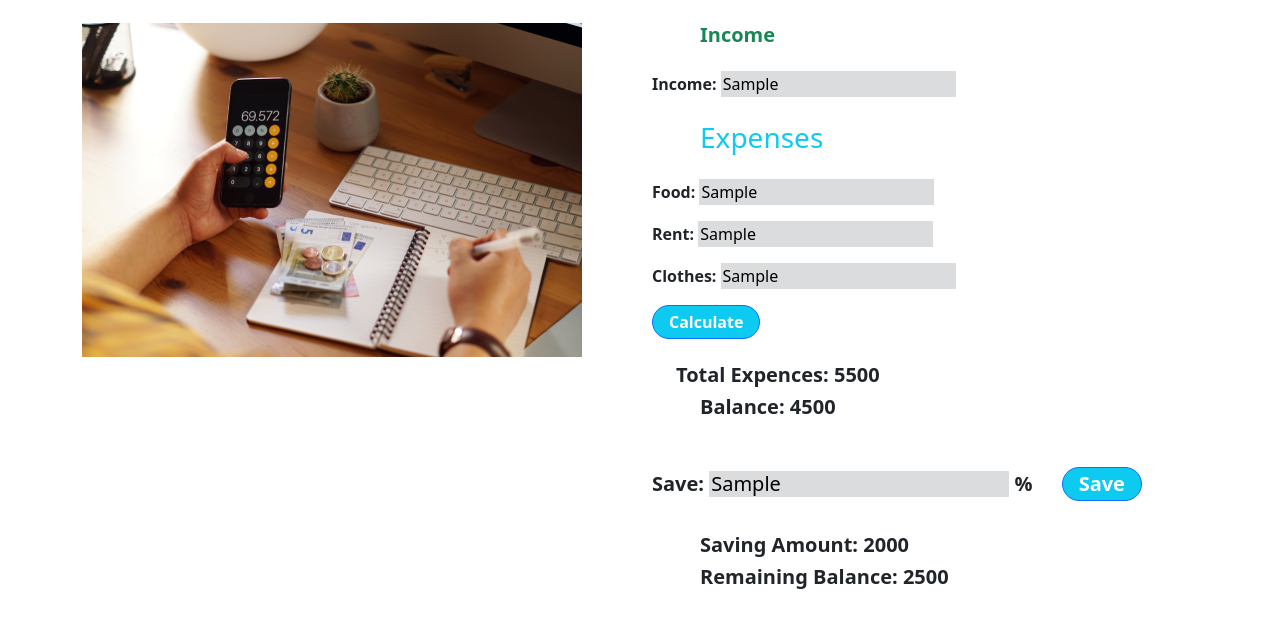
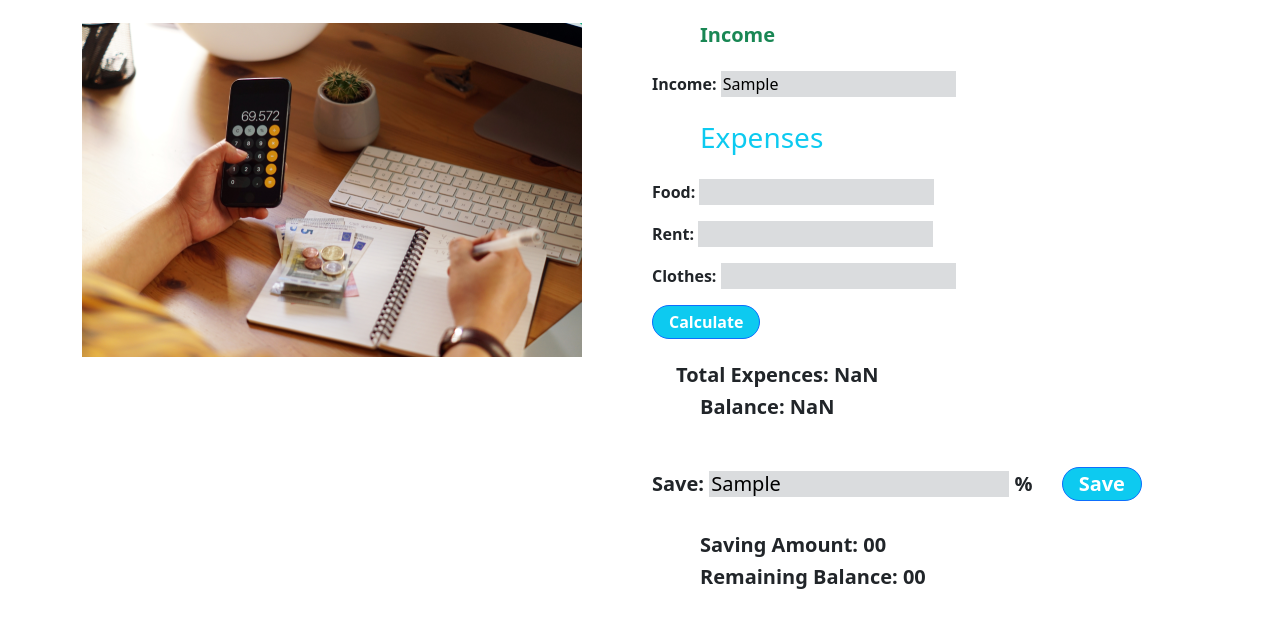
Before and after one commit to Darudul/money-master, a plain HTML site: page money master/index.html in a window 1280 px wide. Both pictures are taken after typing "Sample", "Sample", "Sample", "Sample", "Sample" into the empty fields and a click on the button "Calculate". Shown: the part 97-724 px from the top of the page. Drawn offline with nearby package versions, Linux system fonts and the light colour scheme.

Commit message:
added function

```diff
--- a/money master/index.html
+++ b/money master/index.html
@@ -28,25 +28,25 @@
           <div class="col-12 col-lg-6">
             <!-- income section start -->
             <h5 class="mb-4 ms-5 text= fw-bold text-success ">Income</h5>
-           <p class="fw-bold mb-4"> Income: <input type="text" class="border-0 bg-secondary bg-opacity-25"></p>
+           <p class="fw-bold mb-4"> Income: <input id="income" type="text" class="border-0 bg-secondary bg-opacity-25"></p>
            <!-- income section end -->
            <!-- expenses section start -->
            <h3 class="ms-5 mb-4 text-info">Expenses</h3>
-           <p class="fw-bold"> Food: <input type="text" class="border-0 bg-secondary bg-opacity-25"></p>
-           <p class="fw-bold"> Rent: <input type="text" class="border-0 bg-secondary bg-opacity-25"></p>
-           <p class="fw-bold"> Clothes: <input type="text" class="border-0 bg-secondary bg-opacity-25"></p>
+           <p class="fw-bold"> Food: <input id="food-input" type="text" class="border-0 bg-secondary bg-opacity-25"></p>
+           <p class="fw-bold"> Rent: <input id="rent-input" type="text" class="border-0 bg-secondary bg-opacity-25"></p>
+           <p class="fw-bold"> Clothes: <input id="clothes-input" type="text" class="border-0 bg-secondary bg-opacity-25"></p>
         <!-- expenses section end -->
         <!-- calculate button -->
-          <button class="bg-info text-white fw-bold border border-primary rounded-pill  px-3 py-1 mb-4">Calculate</button>
+          <button id="calculate-btn" class="bg-info text-white fw-bold border border-primary rounded-pill  px-3 py-1 mb-4">Calculate</button>
           <!-- calculate button end -->
           <!-- calculate total expenses and balance -->
-          <h5 class="fw-bold ms-4">Total Expences: <span id="total-expense"> 5500</span></h5>
-              <h5 class="fw-bold ms-5 mb-5">Balance: <span id="balance">4500</span></h5>
+          <h5 class="fw-bold ms-4">Total Expences: <span id="total-expenses">00</span></h5>
+              <h5 class="fw-bold ms-5 mb-5">Balance: <span id="balance">00</span></h5>
               <!-- calculate total expenses and end -->
               <!-- calculate saving amount and remaining balance -->
-              <h5 class="fw-bold">Save: <input id="total-price" class="border-0 bg-secondary bg-opacity-25"> % <button class="bg-info text-white fw-bold border border-primary rounded-pill px-3 py-1 mb-4 ms-4">Save</button></h5>
-          <h5 class="fw-bold ms-5">Saving Amount: <span>2000</span></h5>
-          <h5 class="fw-bold ms-5">Remaining Balance: <span>2500</span></h5>
+              <h5 class="fw-bold">Save: <input id="save-input" class="border-0 bg-secondary bg-opacity-25"> % <button id="save-btn" class="bg-info text-white fw-bold border border-primary rounded-pill px-3 py-1 mb-4 ms-4">Save</button></h5>
+          <h5 class="fw-bold ms-5">Saving Amount: <span id="saving-amount">00</span></h5>
+          <h5 class="fw-bold ms-5">Remaining Balance: <span id="remaining-balance">00</span></h5>
             <!-- calculate saving amount and remaining balance end -->
           </div>
           </div>
--- a/money master/script.js
+++ b/money master/script.js
@@ -0,0 +1,65 @@
+// function getInputValue(){
+//   const foodInput = document.getElementById("food-input");
+//   const foodInputText = parseFloat(foodInput.value);
+// }
+
+
+
+document.getElementById("calculate-btn").addEventListener("click", function () {
+  // console.log("test");
+  const foodInput = document.getElementById("food-input");
+  const foodInputText = parseFloat(foodInput.value);
+  // console.log(foodInputText);
+  const rentInput = document.getElementById("rent-input");
+  const rentInputText = parseFloat(rentInput.value);
+  // console.log(rentInputText);
+  const clothesInput = document.getElementById("clothes-input");
+  const clothesInputText = parseFloat(clothesInput.value);
+  // console.log(clothesInputText);
+
+  const totalExpenses = document.getElementById("total-expenses");
+  const totalExpensesText = parseFloat(totalExpenses.innerText);
+  // console.log(totalExpensesText);
+  const previousTotalExpencesAmount =
+    foodInputText + rentInputText + clothesInputText;
+  const totalExpencesAmount = previousTotalExpencesAmount + totalExpensesText;
+  totalExpenses.innerText = totalExpencesAmount;
+
+  const income = document.getElementById("income");
+  const incomeAmount = parseFloat(income.value);
+  const balance = document.getElementById("balance");
+  const balanceText = parseFloat(balance.innerText);
+  const balanceAmount = incomeAmount - totalExpencesAmount;
+  const balanceTotalAmount = balanceText + balanceAmount;
+  balance.innerText = balanceTotalAmount;
+  foodInput.value = "";
+  rentInput.value = "";
+  clothesInput.value = "";
+});
+
+document.getElementById("save-btn").addEventListener("click", function () {
+  const income = document.getElementById("income");
+  const incomeAmount = parseFloat(income.value);
+
+  const saveInput = document.getElementById("save-input");
+  const saveAmount = parseFloat(saveInput.value);
+
+  const savingAmount = document.getElementById("saving-amount");
+  const savingAmountText = parseFloat(savingAmount.innerText);
+
+  const savingAmountBalance = incomeAmount / saveAmount;
+  const savingAmountTotal = savingAmountText + savingAmountBalance;
+  savingAmount.innerText = savingAmountTotal;
+
+  const balance = document.getElementById("balance");
+  const balanceText = parseFloat(balance.innerText);
+
+  const remaingBal = document.getElementById("remaining-balance");
+  const remaingBalance = parseFloat(remaingBal.innerText);
+  const remaingBalanceAmount = balanceText - savingAmountBalance;
+
+  const remainingBalanceTotal = remaingBalance + remaingBalanceAmount;
+  remaingBal.innerText = remainingBalanceTotal;
+
+  saveInput.value = "";
+});
```
